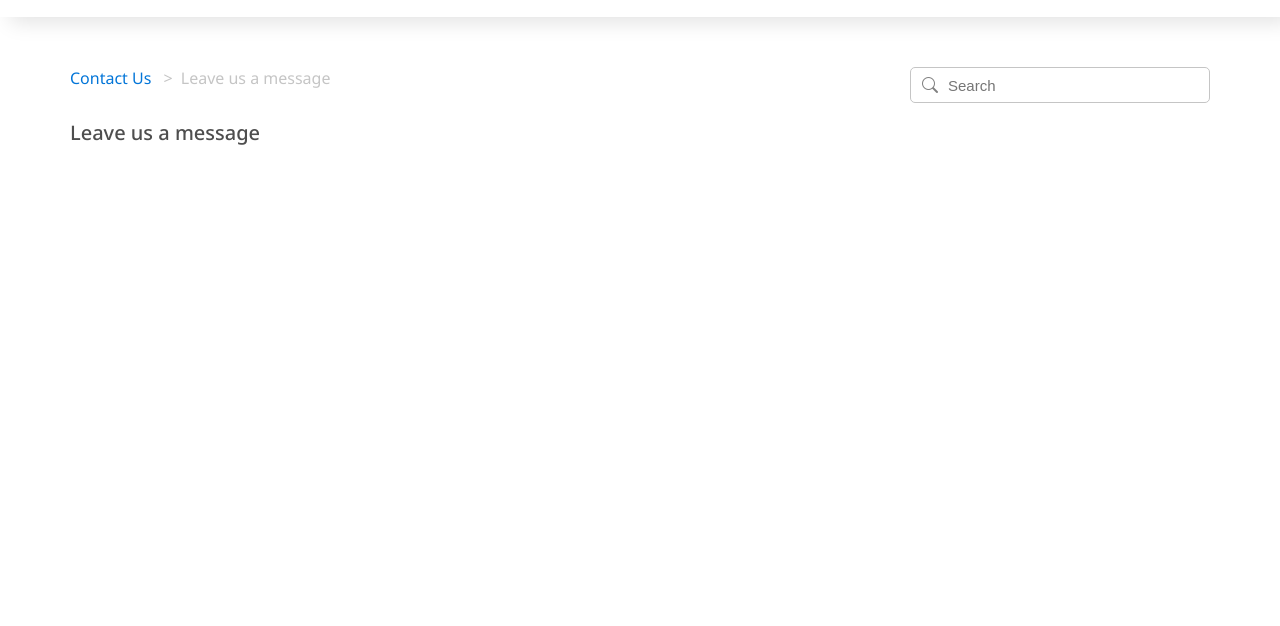
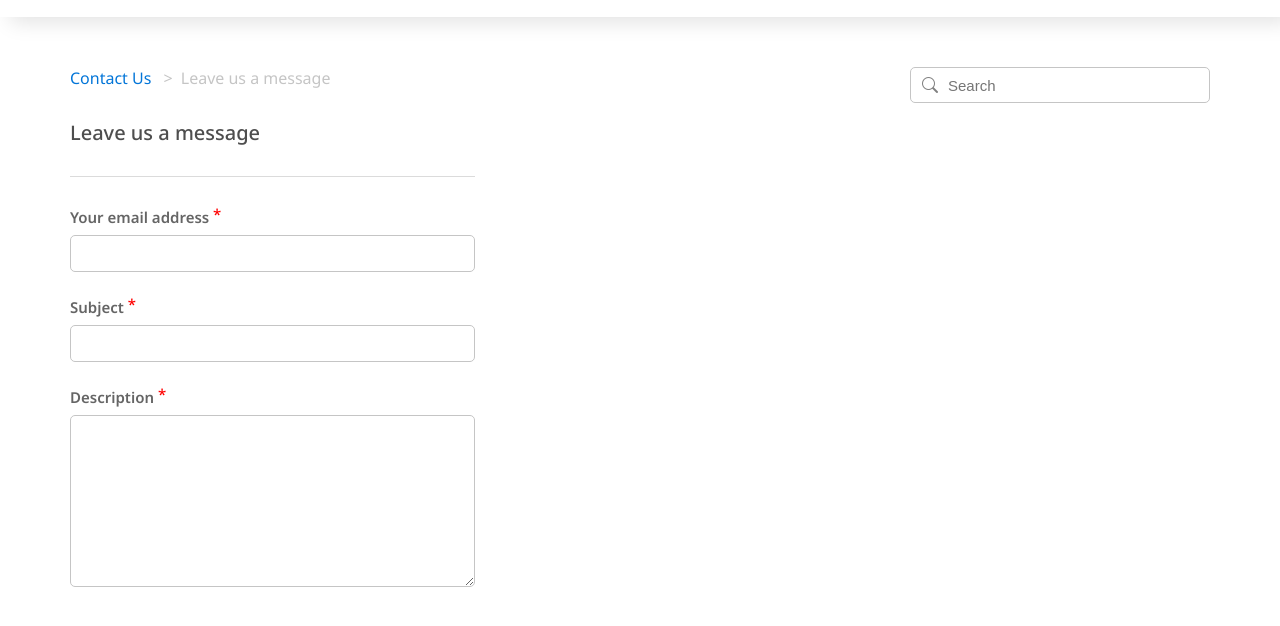
Before and after one commit to droidhazard/Clone-Strikingly-contact-page, a plain HTML site: page index.html in a window 1280 px wide. Shown: the part 112-738 px from the top of the page. Drawn offline with nearby package versions, Linux system fonts and the light colour scheme.

Commit message:
modified file

```diff
--- a/index.html
+++ b/index.html
@@ -53,6 +53,12 @@
     <!-- MESSAGE FORM -->
     <form action="#" class="message-form">
       <h2>Leave us a message</h2>
+      <label for="" class="required">Your email address</label>
+      <input type="email" name="" id="">
+      <label for="" class="required">Subject</label>
+      <input type="text" name="" id="">
+      <label for="" class="required">Description</label>
+      <textarea name="" id="" cols="30" rows="10"></textarea>
     </form>
   </main>
 </body>
--- a/styles.css
+++ b/styles.css
@@ -134,7 +134,7 @@ ul.breadcrumb>li>a:hover {
 }
 
 /* Search Bar */
-.search-bar{
+.search-bar {
   display: flex;
   flex-direction: row;
   align-items: center;
@@ -145,17 +145,20 @@ ul.breadcrumb>li>a:hover {
   border-radius: 5px;
   float: right;
 }
+
 .search-bar>i {
   margin-left: 5px;
   margin-right: 10px;
-  position: relative;
+  /* position: relative; */
 }
+
 .search-bar>input {
   border: none;
   font-size: 15px;
   color: gray;
   background-color: transparent;
 }
+
 .search-bar>input:focus {
   border: none;
   outline: none;
@@ -166,19 +169,51 @@ form.message-form {
   display: flex;
   flex-direction: column;
   margin-top: 30px;
+  max-width: 405px;
 }
+
 .message-form>h2 {
   color: #4e4e4e;
   font-weight: 500;
   font-size: 20px;
+  border-bottom: 1px solid #dbdbdb;
+  padding-bottom: 30px;
+  margin-bottom: 30px;
+}
+
+form>label.required::after {
+  content: ' *';
+  color: red;
+  font-size: 15px;
+  font-weight: 500;
+  position: relative;
+  top: -3px;
+}
+
+form>label {
+  color: #656565;
+  font-weight: 600;
+  font-size: 15px;
+  margin-bottom: 8px;
+}
+
+form>input[type="text"],
+form>input[type="email"],
+form>textarea {
+  border: 1px solid #c5c5c5;
+  border-radius: 5px;
+  padding: 10px;
+  margin-bottom: 25px;
+  width: 100%;
 }
 
 
 
-@media (max-width: 1000px ) {
+@media (max-width: 1000px) {
   ul.breadcrumb {
     display: block;
   }
+
   .search-bar {
     float: none;
     width: 100%;
```
